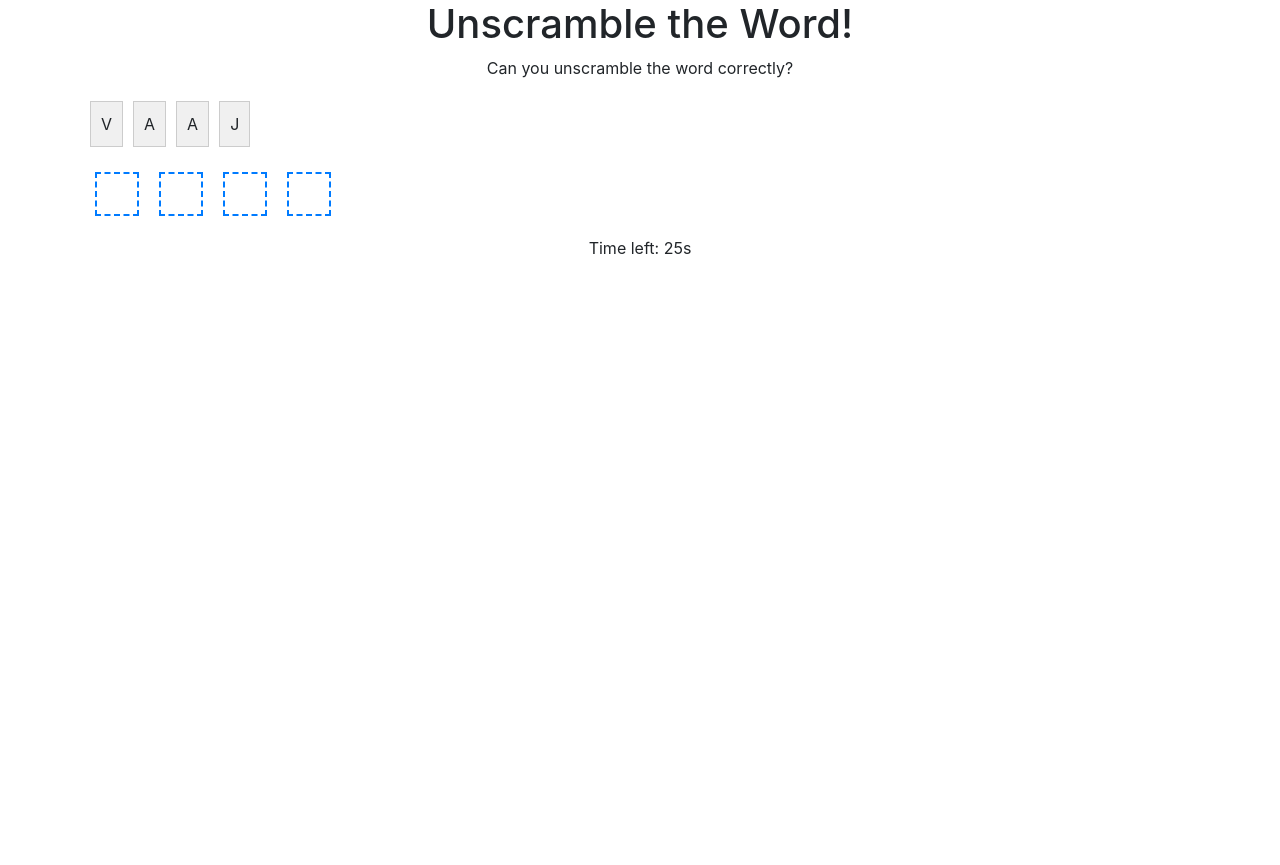
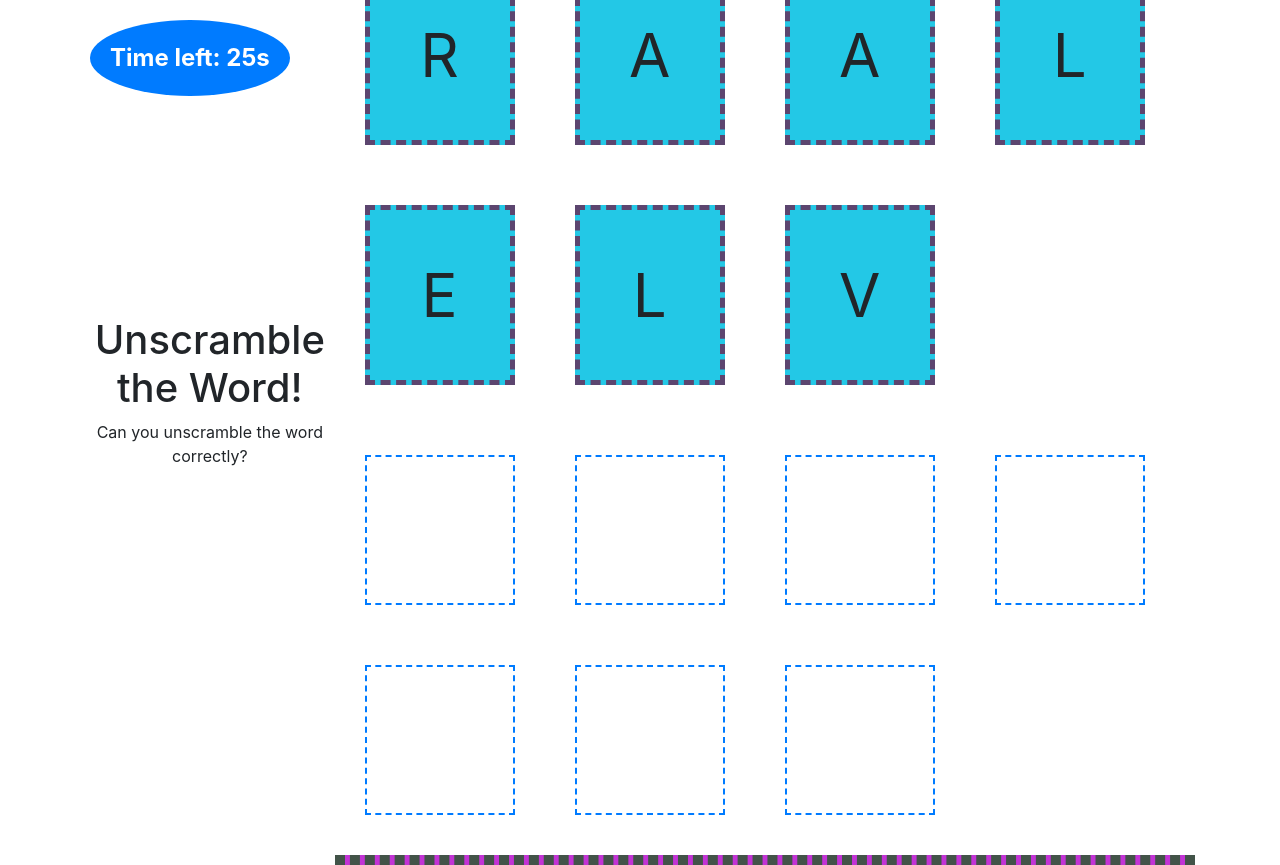
Before and after one commit to Naimul0307/Jumble_Word, a plain HTML site: page indexd.html in a window 1280 px wide. Before the commit the page ends 800 px from the top, so only its background shows below. Drawn offline with nearby package versions, Linux system fonts and the light colour scheme.

Commit message:
change designe

```diff
--- a/styles.css
+++ b/styles.css
@@ -1,30 +1,69 @@
 /* Add your custom styles here */
+
+.container {
+    display: flex;
+    justify-content: center;
+    align-items: center;
+    height: 100vh; /* Ensures the container takes full viewport height */
+    position: relative; /* Position relative to enable absolute positioning of timer */
+}
+
 .word-container {
     display: flex;
     flex-wrap: wrap;
     margin-bottom: 10px;
 }
 
+
+#timer {
+    position: absolute;
+    top: 20px;
+    left: 20px;
+    background-color: #007bff;
+    color: white;
+    padding: 20px;
+    border-radius: 80%; /* Creates a round shape */
+    font-size: 24px; /* Adjust font size */
+    font-weight: bold; /* Make text bold */
+}
+
 .letter {
-    background-color: #f0f0f0;
-    border: 1px solid #ccc;
-    padding: 10px;
-    margin: 5px;
+    background-color: #00c0e2dc;
+    border: 5px dashed #790636ab;
+    min-width: 150px; /* Increased minimum width */
+    min-height: 150px; /* Increased minimum height */
+    padding: 40px;
+    margin: 30px;
     cursor: pointer;
+    font-size: 60px;
+    font-weight: 400;
+    text-align: center;
 }
 
 .droppable {
     border: 2px dashed #007bff;
-    padding: 20px;
-    margin: 10px;
-    min-width: 40px;
-    min-height: 40px;
+    padding: 40px; /* Increased padding for droppable areas */
+    margin: 30px;
+    min-width: 150px; /* Increased minimum width */
+    min-height: 150px; /* Increased minimum height */
     display: flex;
     align-items: center;
     justify-content: center;
+    font-size: 60px; /* Larger font size */
+    font-weight: 400;
+    text-align: center;
 }
 
 .filled {
     background-color: #007bff;
     color: white;
 }
+
+#result{
+    align-items: center;
+    font-size: 30px;
+    background-color: #b913cfdc;
+    border: 5px dashed #046304ab;
+    font-weight: 100;
+    text-align: center;
+}
--- a/words.xml
+++ b/words.xml
@@ -4,5 +4,7 @@
     <word>PYTHON</word>
     <word>JAVA</word>
     <word>LARAVEL</word>
-    <word>PHP</word>
+    <word>Universe</word>
+    <word>Biotechnology</word>
+    <word>Elephant</word>
 </words>
```
